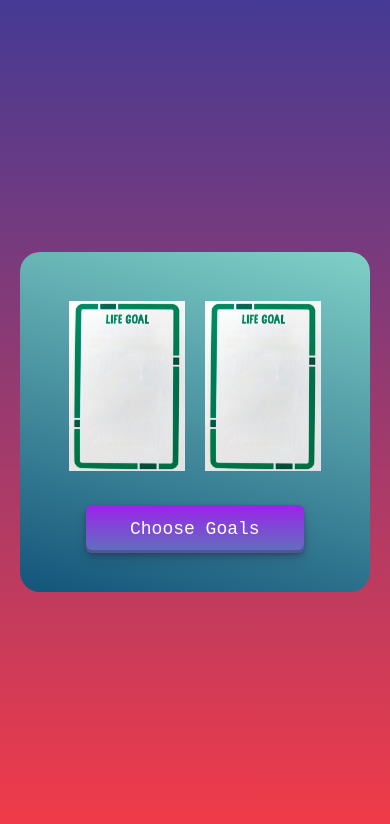
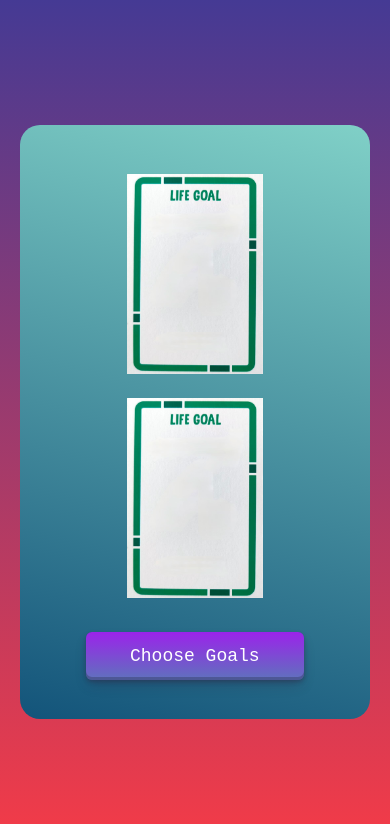
Before and after one commit to NivedhBenny/life-goals-selector, a plain HTML site: page index.html in a window 390 px wide. Drawn offline with Linux system fonts and the light colour scheme.

Commit message:
make the cards vertical in mobiles

```diff
--- a/style.css
+++ b/style.css
@@ -101,7 +101,7 @@ button {
 /* Responsive adjustments */
 @media (max-width: 768px) {
     .cardset {
-        flex-direction: row; /* Stack cards vertically on smaller screens */
+        flex-direction: column; /* Stack cards vertically on smaller screens */
     }
 
     .card {
```
